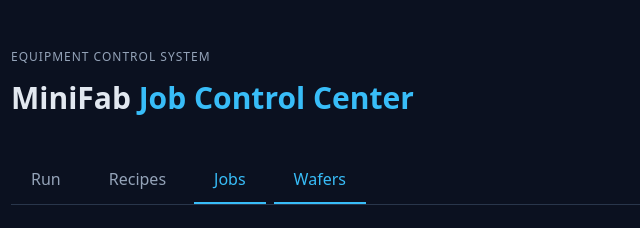
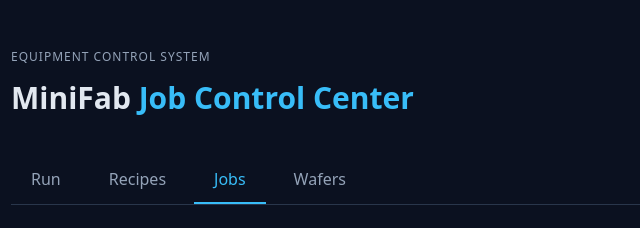
Before and after one commit to pzuvela/mini_fab, a website: page web/public/jobs.html in a window 1280 px wide. Shown: the top 228 px of the page, 53-693 px from the left. Drawn offline with Linux system fonts and the light colour scheme; no server answers.

Commit message:
Multi wafer

```diff
--- a/web/public/jobs.html
+++ b/web/public/jobs.html
@@ -23,7 +23,7 @@
         <a href="/run.html">Run</a>
         <a href="/recipes.html">Recipes</a>
         <a href="/jobs.html" class="active">Jobs</a>
-        <a href="/wafers.html" class="active">Wafers</a>
+        <a href="/wafers.html">Wafers</a>
     </nav>
 
     <section class="panel">
```
